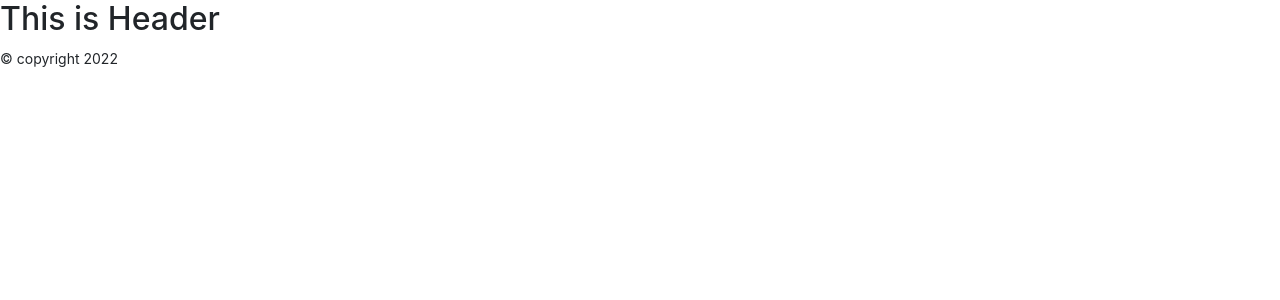
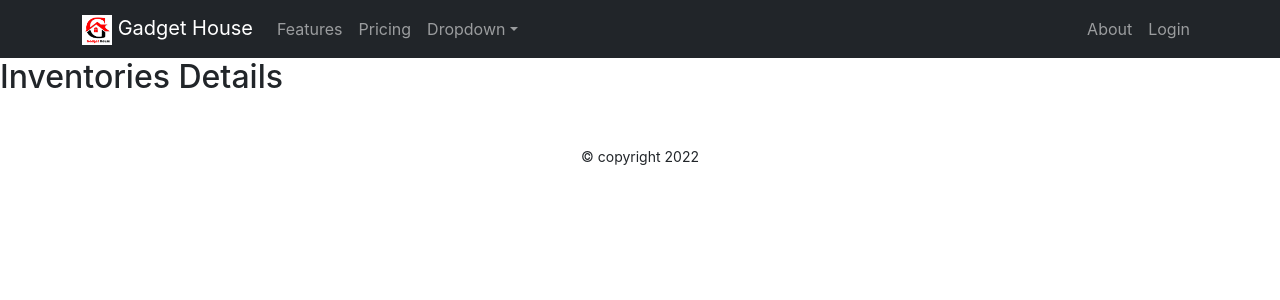
Before and after one commit to jakir10/gadget-house-client, a React (Create React App) app: page /inventory/1 in a window 1280 px wide. Shown: the top 300 px of the page. Built offline with nearby package versions, Linux system fonts and the light colour scheme.

Commit message:
responsive navbar added

```diff
--- a/src/App.js
+++ b/src/App.js
@@ -2,6 +2,7 @@
 import './App.css';
 import About from './Pages/About/About';
 import Home from './Pages/Home/Home/Home';
+import InventoriesDetail from './Pages/InventoriesDetail/InventoriesDetail';
 import Footer from './Pages/Shared/Footer/Footer';
 import Header from './Pages/Shared/Header/Header';
 
@@ -11,6 +12,7 @@
       <Header></Header>
       <Routes>
         <Route path='/' element={<Home></Home>}></Route>
+        <Route path='/inventory/:inventoryId' element={<InventoriesDetail></InventoriesDetail>}></Route>
         <Route path='/about' element={<About></About>}></Route>
       </Routes>
       <Footer></Footer>
--- a/src/Pages/Home/Inventories/Inventories.js
+++ b/src/Pages/Home/Inventories/Inventories.js
@@ -14,8 +14,9 @@
 
 
     return (
+        // Inventory section
         <div className='inventories mt-3'>
-            <h1 className='inventories text-center mt-5 my-3'>Manage Inventories</h1>
+            <h1 className='text-primary text-center mt-5 my-3'>Manage Inventories</h1>
             <div className='inventories-container'>
                 {
                     inventories.map(inventory => <Inventory
--- a/src/Pages/Home/Inventory/Inventory.js
+++ b/src/Pages/Home/Inventory/Inventory.js
@@ -4,13 +4,13 @@
     const { id, name, img, description, price, quantity, supplierName } = inventory;
     return (
         <div>
-            <img src={img} alt="" />
+            <img className='w-100' src={img} alt="" />
             <h2>{name}</h2>
             <p>Price: {price}</p>
             <p><small>{description}</small></p>
             <p>Supplier: {supplierName}</p>
             <p>Quantity: {quantity}</p>
-            <button>Update Item: {name}</button>
+            <button className='btn btn-dark'>Update Item: {name}</button>
         </div>
     );
 };
--- /dev/null
+++ b/src/Pages/InventoriesDetail/InventoriesDetail.js
@@ -0,0 +1,11 @@
+import React from 'react';
+
+const InventoriesDetail = () => {
+    return (
+        <div>
+            <h2>Inventories Details</h2>
+        </div>
+    );
+};
+
+export default InventoriesDetail;
--- a/src/Pages/Shared/Footer/Footer.js
+++ b/src/Pages/Shared/Footer/Footer.js
@@ -2,7 +2,7 @@
 
 const Footer = () => {
     return (
-        <footer>
+        <footer className='text-center mt-5'>
             <p><small>&copy; copyright {new Date().getFullYear()}</small></p>
         </footer>
     );
--- a/src/Pages/Shared/Header/Header.js
+++ b/src/Pages/Shared/Header/Header.js
@@ -1,10 +1,40 @@
 import React from 'react';
+import { Container, Nav, Navbar, NavDropdown } from 'react-bootstrap';
+import { Link } from 'react-router-dom';
+import logo from '../../../images/logo.png';
 
 const Header = () => {
     return (
-        <header>
-            <h2>This is Header</h2>
-        </header>
+        // Responsive Navebar
+        <>
+            <Navbar collapseOnSelect expand="lg" sticky='top' bg="dark" variant="dark">
+                <Container>
+                    <Navbar.Brand as={Link} to="/">
+                        <img height={30} src={logo} alt="" /> Gadget House
+                    </Navbar.Brand>
+                    <Navbar.Toggle aria-controls="responsive-navbar-nav" />
+                    <Navbar.Collapse id="responsive-navbar-nav">
+                        <Nav className="me-auto">
+                            <Nav.Link href="#features">Features</Nav.Link>
+                            <Nav.Link href="#pricing">Pricing</Nav.Link>
+                            <NavDropdown title="Dropdown" id="collasible-nav-dropdown">
+                                <NavDropdown.Item href="#action/3.1">Action</NavDropdown.Item>
+                                <NavDropdown.Item href="#action/3.2">Another action</NavDropdown.Item>
+                                <NavDropdown.Item href="#action/3.3">Something</NavDropdown.Item>
+                                <NavDropdown.Divider />
+                                <NavDropdown.Item href="#action/3.4">Separated link</NavDropdown.Item>
+                            </NavDropdown>
+                        </Nav>
+                        <Nav>
+                            <Nav.Link as={Link} to="about">About</Nav.Link>
+                            <Nav.Link as={Link} to="login">
+                                Login
+                            </Nav.Link>
+                        </Nav>
+                    </Navbar.Collapse>
+                </Container>
+            </Navbar>
+        </>
     );
 };
 
```
Also changed, not shown: src/images/logo.png (added).
